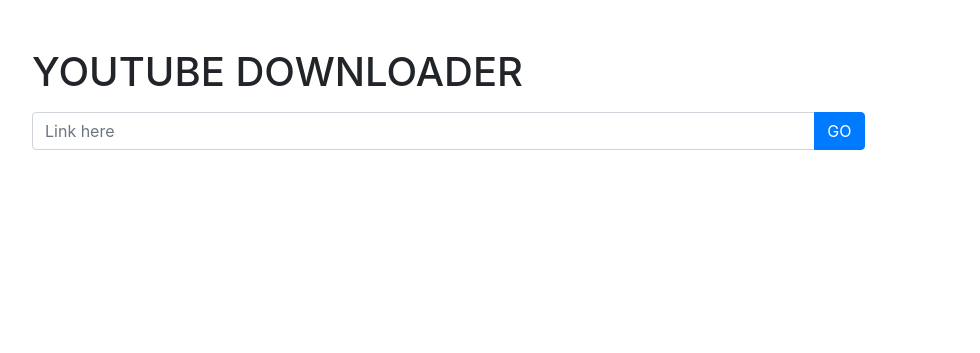
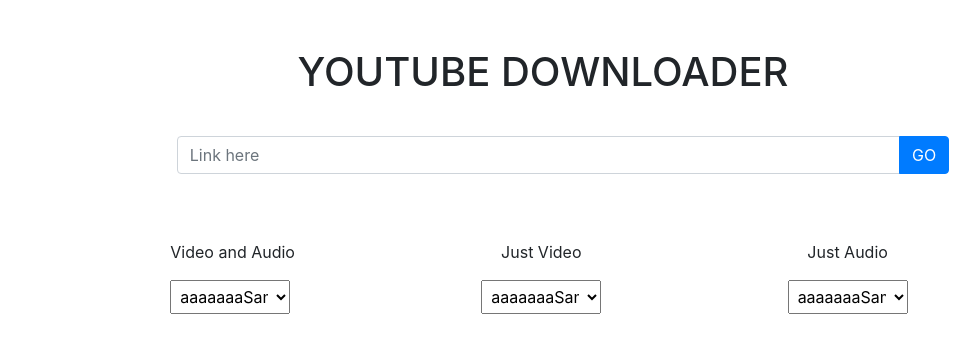
Before and after one commit to romulomelendez/YouTube_Downloader-Python, a Flask app: template templates/home.html in a window 1280 px wide. Shown: the top 353 px of the page, without its empty margins (101-1081 px from the left). Run offline with Flask 2, Linux system fonts and the light colour scheme; the template is opened without the code that fills it: most values are stand-ins (such as "Sample title", 1, 10 or a date in 2020); some libraries are stand-ins or nearby versions.

Commit message:
update in css style

```diff
--- a/app.py
+++ b/app.py
@@ -1,7 +1,22 @@
 from flask import Flask, request, render_template
+from markupsafe import escape
 from pytube import YouTube
 
 app = Flask(__name__)
+
+def showResolutions(url):
+
+  try:
+    yt = YouTube(url)
+    videos = yt.streams.filter(progressive=True)
+    for video in videos:
+      return render_template('home.html', op1=video.fps)
+      #print(f'Resolution: {video.resolution} - FPS: {video.fps}')
+  except:
+    print("An error occured")
+  finally:
+    print("The 'try except' is finished")
+
 
 @app.route('/')
 def index():
@@ -10,23 +25,10 @@
 
 @app.route('/', methods = ['POST'])
 def getLink():
-    text = request.form['video-link']
-    showResolutions(text)
-    return "All's good!"
-
-
-def showResolutions(url):
-
-  try:
-    yt = YouTube(url)
-    videos_res = yt.streams.filter(progressive=True)
-    for item in videos_res:
-        print('Resolution: {} | FPS: {}'.format(item.resolution, item.fps))
-  except:
-    print('An error occured')
-  finally:
-    print("The 'try except' is finished")
+    url = request.form['video-link']
+    showResolutions(url)
+    return ''
 
 
 if __name__ == '__main__':
-    app.run(debug=True)
+  app.run(debug=True)
--- a/templates/home.html
+++ b/templates/home.html
@@ -13,11 +13,47 @@
 
         <title>HOME</title>
 
+        <style>
+
+            * {
+                margin: 0;
+                padding: 0;
+                box-sizing: border-box;
+            }
+
+            h1, form {
+                display: flex;
+                flex-direction: column;
+                justify-content: center;
+                align-items: center;
+                margin: 40px;
+            }
+
+            div.selects {
+                display: flex;
+                flex-direction: row;
+                align-items: center;
+                justify-content: space-evenly;
+                margin-top: 50px;
+            }
+
+            div.selects div {
+                display: flex;
+                flex-direction: column;
+            }
+            select {
+                padding: 5px;
+                width: 120px;
+            }
+            p { text-align: center; }
+
+        </style>
+
     </head>
 
     <body>
 
-        <div class = "container">
+        <div class="container">
 
             <h1 class = "mt-5 mb-3 ml-5">YOUTUBE DOWNLOADER</h1>
             <form method = "POST">
@@ -34,6 +70,43 @@
                 </div>
 
             </form>
+
+            <div class="selects">
+
+                <div>
+
+                    <p>Video and Audio</p>
+                    <select name="select-video-audio" class="form-select" aria-label="Default select example">
+
+                        <option value="1">aaaaaaa{{ op1 }}</option>
+
+                    </select>
+
+                </div>
+
+                <div>
+
+                    <p>Just Video</p>
+                    <select name="select-video-audio" class="form-select" aria-label="Default select example">
+
+                        <option value="1">aaaaaaa{{ op1 }}</option>
+
+                    </select>
+
+                </div>
+
+                <div>
+
+                    <p>Just Audio</p>
+                    <select name="select-video-audio" class="form-select" aria-label="Default select example">
+
+                        <option value="1">aaaaaaa{{ op1 }}</option>
+
+                    </select>
+
+                </div>
+
+            </div>
 
         </div>
 
```
